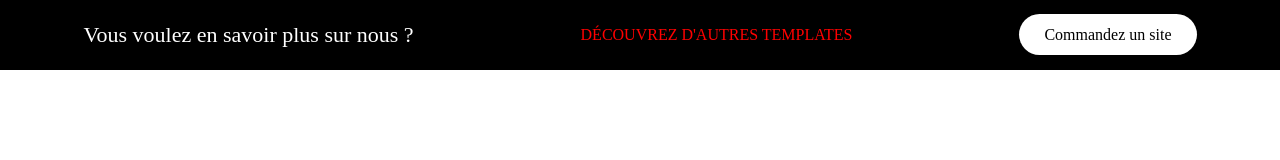
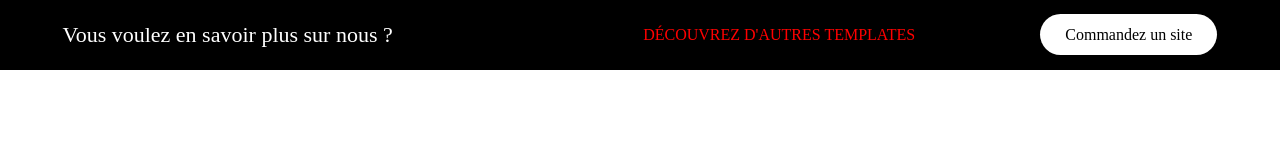
Before and after one commit to Leonelberio/header-pandore, a plain HTML site: page index.html in a window 1280 px wide. Drawn offline with Linux system fonts and the light colour scheme.

Commit message:
Adding one more column

```diff
--- a/index.html
+++ b/index.html
@@ -15,8 +15,9 @@
     <div class="wrapper">
         <div class="container">
             <div class="col1">Vous voulez en savoir plus sur nous ?</div>
-            <div class="col2"><a href="https://pandore.co/digitalisation/#template/" target="_blank">DÉCOUVREZ D'AUTRES TEMPLATES</a></div>
-            <div class="col3"><a href="https://pandore.co/" target="_blank">Commandez un site</a></div>
+            <div class="col2"></div>
+            <div class="col3"><a href="https://pandore.co/digitalisation/#template/" target="_blank">DÉCOUVREZ D'AUTRES TEMPLATES</a></div>
+            <div class="col4"><a href="https://pandore.co/" target="_blank">Commandez un site</a></div>
         </div>
     </div>
 
--- a/styles.css
+++ b/styles.css
@@ -12,7 +12,7 @@
     color: white;
 }
 
-.col3>a {
+.col4>a {
     border: none;
     background-color: white;
     padding: 12px 25px;
@@ -23,7 +23,7 @@
 
 
 
-.col2>a {
+.col3>a {
     color: red;
     text-decoration: none;
 }
@@ -32,3 +32,6 @@
     font-size: 22px;
 
 }
+
+.col2{
+}
```
